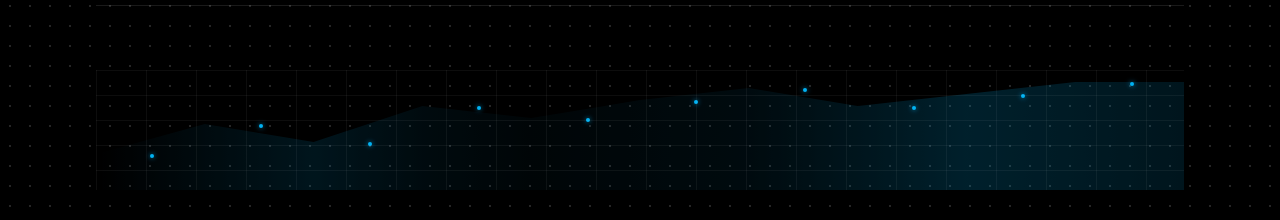
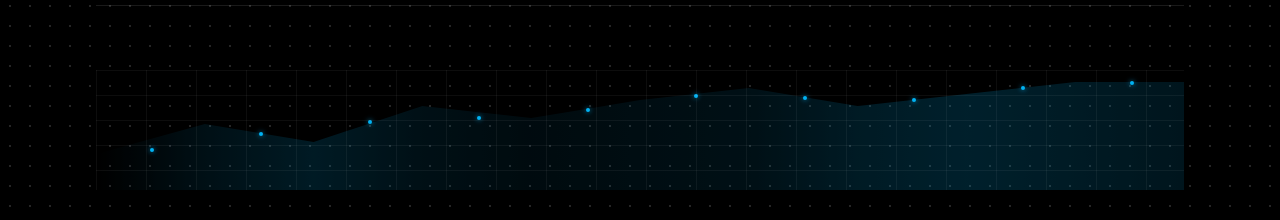
Before and after one commit to cvano/cvano.github.io, a plain HTML site: page index.html in a window 1280 px wide. Shown: the part 344-564 px from the top of the page. Drawn offline with Linux system fonts and the light colour scheme.

Commit message:
Fix graph points

```diff
--- a/index.html
+++ b/index.html
@@ -37,16 +37,16 @@
           <div class="chart-container">
             <div class="chart-line"></div>
             <div class="chart-points">
-              <span class="point" style="--x: 5%; --y: 70%"></span>
-              <span class="point" style="--x: 15%; --y: 45%"></span>
-              <span class="point" style="--x: 25%; --y: 60%"></span>
-              <span class="point" style="--x: 35%; --y: 30%"></span>
-              <span class="point" style="--x: 45%; --y: 40%"></span>
-              <span class="point" style="--x: 55%; --y: 25%"></span>
-              <span class="point" style="--x: 65%; --y: 15%"></span>
-              <span class="point" style="--x: 75%; --y: 30%"></span>
-              <span class="point" style="--x: 85%; --y: 20%"></span>
-              <span class="point" style="--x: 95%; --y: 10%"></span>
+              <span class="point" style="--x: 5%; --y: 65%"></span>
+              <span class="point" style="--x: 15%; --y: 52%"></span>
+              <span class="point" style="--x: 25%; --y: 42%"></span>
+              <span class="point" style="--x: 35%; --y: 38%"></span>
+              <span class="point" style="--x: 45%; --y: 32%"></span>
+              <span class="point" style="--x: 55%; --y: 20%"></span>
+              <span class="point" style="--x: 65%; --y: 22%"></span>
+              <span class="point" style="--x: 75%; --y: 23%"></span>
+              <span class="point" style="--x: 85%; --y: 13%"></span>
+              <span class="point" style="--x: 95%; --y: 9%"></span>
             </div>
           </div>
           <div class="ticker-tape">
--- a/style.css
+++ b/style.css
@@ -178,14 +178,14 @@
     height: 100%;
     background: linear-gradient(90deg,
       transparent 0%,
-      rgba(0, 178, 243, 0.1) 10%,
-      rgba(0, 178, 243, 0.2) 20%,
-      rgba(0, 178, 243, 0.1) 30%,
-      rgba(0, 178, 243, 0.05) 40%,
-      rgba(0, 178, 243, 0.1) 60%,
-      rgba(0, 178, 243, 0.2) 70%,
-      rgba(0, 178, 243, 0.3) 80%,
-      rgba(0, 178, 243, 0.2) 100%
+      rgba(0, 178, 243, 0.15) 10%,
+      rgba(0, 178, 243, 0.25) 20%,
+      rgba(0, 178, 243, 0.15) 30%,
+      rgba(0, 178, 243, 0.1) 40%,
+      rgba(0, 178, 243, 0.15) 60%,
+      rgba(0, 178, 243, 0.25) 70%,
+      rgba(0, 178, 243, 0.30) 80%,
+      rgba(0, 178, 243, 0.20) 100%
     );
     clip-path: polygon(
       0% 70%,
```
